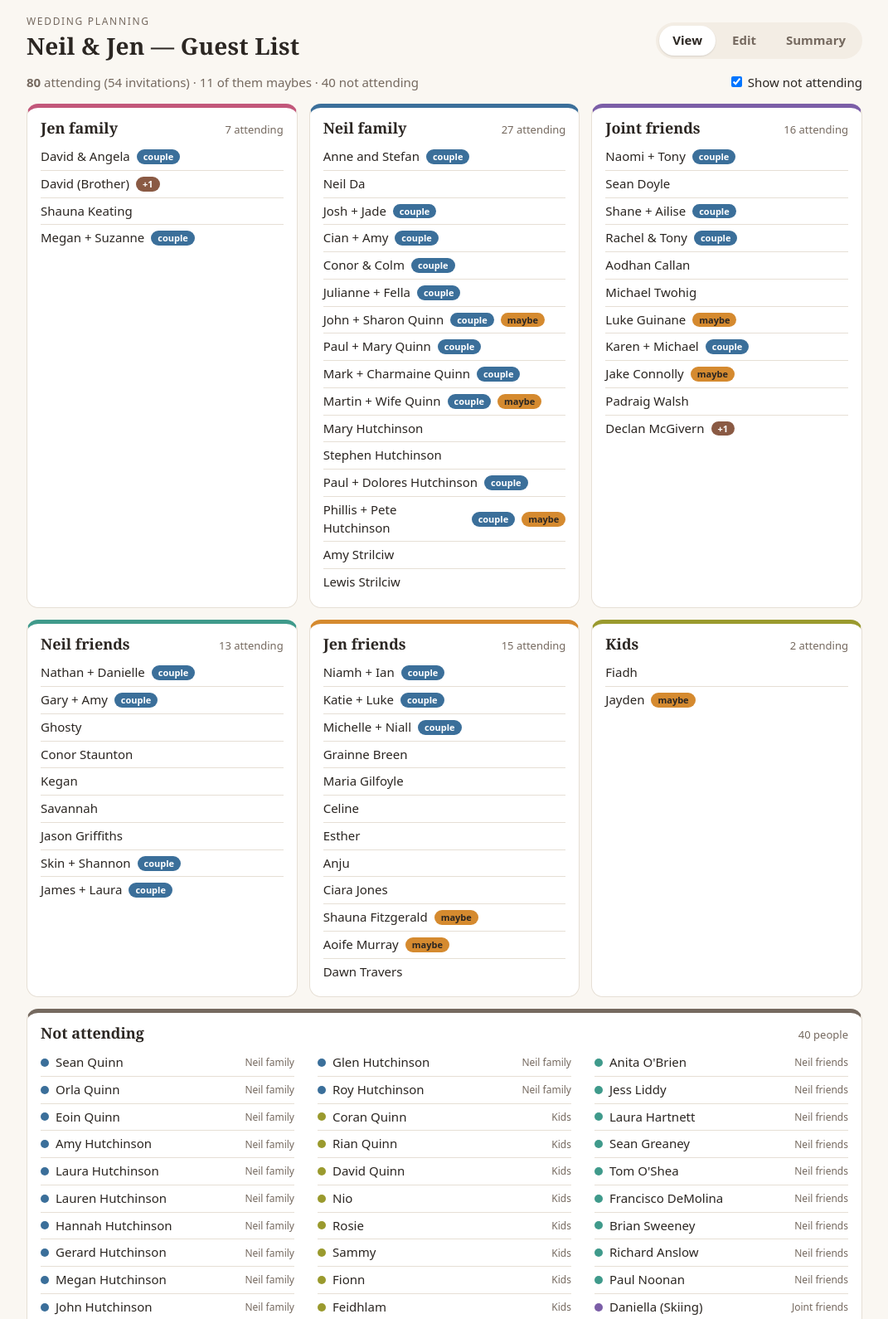
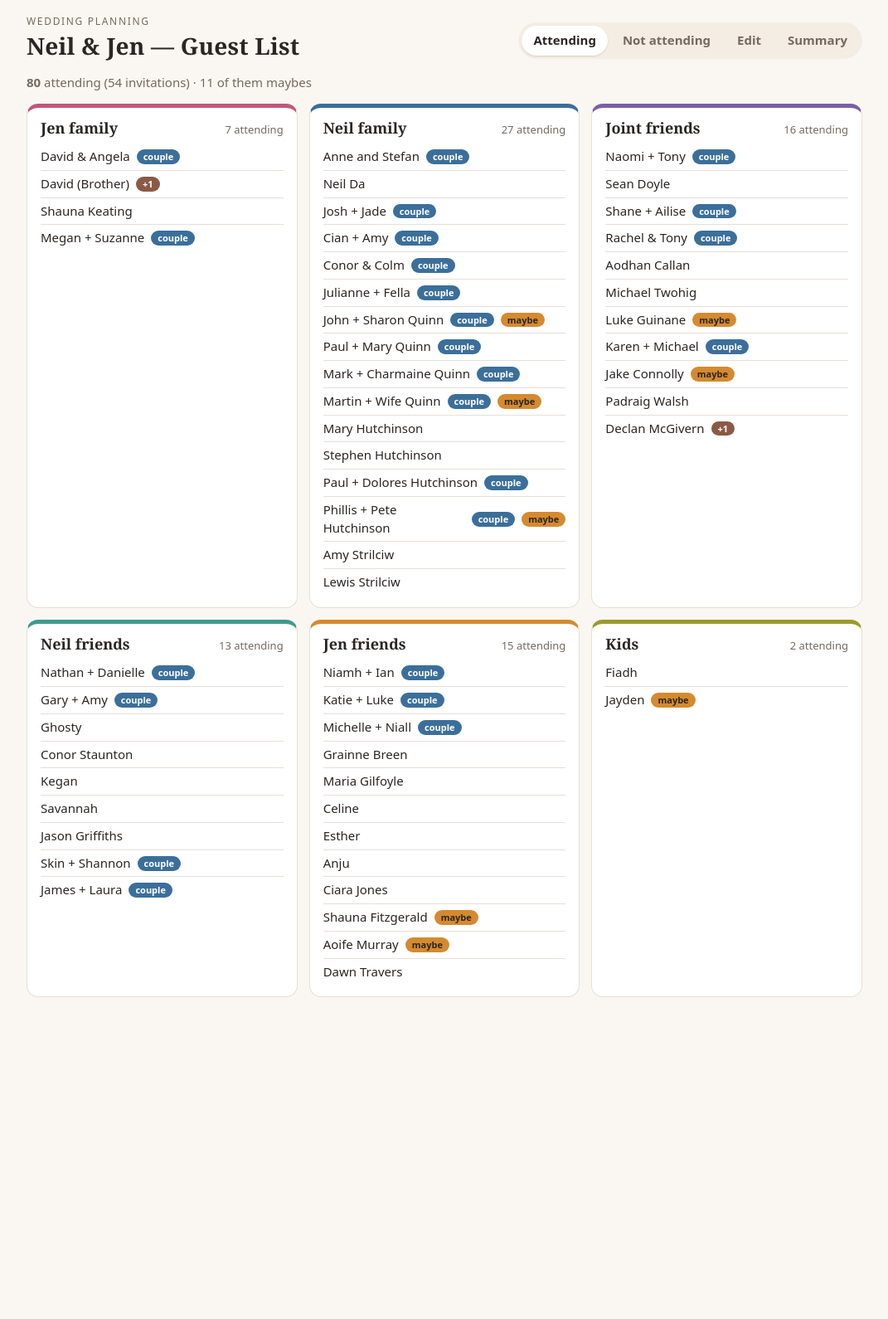
Before and after one commit to neilq1810/big-day-plan, a plain HTML site: page index.html in a window 1280 px wide. Shown: the top 1590 px of the page at 83% size, without its empty margins (104-1175 px from the left). After the commit the page ends 1258 px from the top, so only its background shows below. Drawn offline with Linux system fonts and the light colour scheme.

Commit message:
Split View into Attending and Not attending tabs
Co-Authored-By: Claude Sonnet 5.5 <noreply@anthropic.com>
Claude-Session: https://claude.ai/code/session_01X1Q6MR5JVLaWTH2z36KZmq

```diff
--- a/index.html
+++ b/index.html
@@ -27,8 +27,8 @@ header{display:flex;flex-wrap:wrap;align-items:flex-end;justify-content:space-be
 h1{font:600 28px/1.1 Georgia,"Times New Roman",serif;margin:0;letter-spacing:.2px}
 h1 small{display:block;font:500 12px/1 system-ui,sans-serif;letter-spacing:.14em;text-transform:uppercase;color:var(--muted);margin-bottom:8px}
 h2{font-size:15px;margin:0 0 4px;font-weight:600}
-nav{display:flex;gap:4px;background:var(--soft);padding:4px;border-radius:999px}
-nav button{border:0;background:transparent;color:var(--muted);font:inherit;font-weight:600;padding:7px 16px;border-radius:999px;cursor:pointer}
+nav{display:flex;gap:4px;max-width:100%;overflow-x:auto;background:var(--soft);padding:4px;border-radius:999px}
+nav button{white-space:nowrap;border:0;background:transparent;color:var(--muted);font:inherit;font-weight:600;padding:7px 14px;border-radius:999px;cursor:pointer}
 nav button[aria-selected=true]{background:var(--surface);color:var(--ink);box-shadow:0 1px 2px rgba(0,0,0,.12)}
 button,input,select,textarea{font:inherit;color:inherit}
 :focus-visible{outline:2px solid var(--accent);outline-offset:2px}
@@ -111,10 +111,6 @@ details textarea{width:100%;min-height:90px;margin:8px 0}
 .tag{font-size:11px;font-weight:700;border-radius:999px;padding:1px 8px;background:var(--accent);color:var(--accent-ink)}
 .tag.couple{background:var(--neil-family)}
 .tag.maybe{background:var(--jen-friends);color:#2b2622}
-.vcard.notatt{border-top-color:var(--muted)}
-.vcard.notatt ul{columns:3 230px;column-gap:28px}
-.vcard.notatt li{break-inside:avoid}
-.vcard.notatt .gl{font-size:12px;margin-left:auto}
 .tag.off{background:var(--soft);color:var(--muted);border:1px solid var(--line)}
 dialog{border:1px solid var(--line);border-radius:14px;background:var(--surface);color:var(--ink);padding:18px;width:min(560px,calc(100vw - 32px))}
 dialog::backdrop{background:rgba(0,0,0,.45)}
@@ -127,7 +123,8 @@ dialog::backdrop{background:rgba(0,0,0,.45)}
   <header>
     <h1><small>Wedding planning</small>Neil &amp; Jen &mdash; Guest List</h1>
     <nav role="tablist" aria-label="Pages">
-      <button role="tab" id="tab-view" aria-selected="true" data-view="view">View</button>
+      <button role="tab" id="tab-view" aria-selected="true" data-view="view">Attending</button>
+      <button role="tab" id="tab-out" aria-selected="false" data-view="out">Not attending</button>
       <button role="tab" id="tab-list" aria-selected="false" data-view="list">Edit</button>
       <button role="tab" id="tab-summary" aria-selected="false" data-view="summary">Summary</button>
     </nav>
@@ -151,8 +148,6 @@ dialog::backdrop{background:rgba(0,0,0,.45)}
   <main id="view-view">
     <div class="toolbar" style="margin-bottom:14px">
       <span class="muted" id="viewTotals"></span>
-      <span style="flex:1"></span>
-      <label><input type="checkbox" id="showNot" checked> Show not attending</label>
     </div>
     <div class="vgrid" id="viewGrid"></div>
   </main>
@@ -567,34 +562,29 @@ function renderSummary(){
 }
 
 /* ---------- view ---------- */
-function renderView(){
-  const showNot = $('showNot').checked;
+function renderView(out){
   const t = stats(state.guests);
-  $('viewTotals').innerHTML = `<b>${t.head}</b> attending (${t.invited} invitations)` + (t.maybe?` \u00B7 ${t.maybePeople} of them maybes`:'') + (t.notInvited?` \u00B7 ${t.notInvited} not attending`:'');
+  $('viewTotals').innerHTML = out
+    ? `<b>${t.notInvited}</b> not attending`
+    : `<b>${t.head}</b> attending (${t.invited} invitations)` + (t.maybe?` \u00B7 ${t.maybePeople} of them maybes`:'');
   const tags = x => `${x.party==='plus1'?'<span class="tag">+1</span>':x.party==='couple'?'<span class="tag couple">couple</span>':''}${x.maybe?'<span class="tag maybe">maybe</span>':''}`;
   const cards = GROUPS.map(g=>{
-    const list = state.guests.filter(x=>x.group===g.id && x.invited);
+    const list = state.guests.filter(x=>x.group===g.id && x.invited===!out);
     if(!list.length) return '';
     const s = stats(state.guests.filter(x=>x.group===g.id));
-    return `<section class="vcard" style="border-top-color:${col(g.id)}"><h2>${g.label}<span>${s.head} attending</span></h2><ul>${
+    return `<section class="vcard" style="border-top-color:${col(g.id)}"><h2>${g.label}<span>${out ? list.length+' not attending' : s.head+' attending'}</span></h2><ul>${
       list.map(x=>`<li><span class="nm">${esc(x.name)}</span>${tags(x)}${x.notes?`<span class="muted" style="font-size:12px">${esc(x.notes)}</span>`:''}</li>`).join('')
     }</ul></section>`;
   }).join('');
-  const out = state.guests.filter(x=>!x.invited);
-  const notAtt = showNot && out.length ? `<section class="vcard notatt" style="grid-column:1/-1"><h2>Not attending<span>${out.length} ${out.length===1?'person':'people'}</span></h2><ul>${
-    out.map(x=>`<li><span class="dot" style="background:${col(x.group)}" title="${G[x.group].label}"></span><span class="nm">${esc(x.name)}</span>${tags(x)}<span class="muted gl">${G[x.group].label}</span></li>`).join('')
-  }</ul></section>` : '';
-  $('viewGrid').innerHTML = (cards + notAtt) || '<div class="card empty" style="grid-column:1/-1">No guests yet. Add some on the Edit page.</div>';
+  $('viewGrid').innerHTML = cards || `<div class="card empty" style="grid-column:1/-1">${out?'Nobody is marked as not attending.':'No guests yet. Add some on the Edit page.'}</div>`;
 }
-$('showNot').addEventListener('change', renderView);
 
 /* ---------- events ---------- */
 function show(view){
-  ['view','list','summary'].forEach(v=>{
-    $('view-'+v).hidden = v!==view;
-    $('tab-'+v).setAttribute('aria-selected', v===view);
-  });
-  if(view==='summary') renderSummary(); else if(view==='view') renderView(); else renderList();
+  const main = view==='out' ? 'view' : view;
+  ['view','list','summary'].forEach(v=>{ $('view-'+v).hidden = v!==main; });
+  ['view','out','list','summary'].forEach(v=>$('tab-'+v).setAttribute('aria-selected', v===view));
+  if(view==='summary') renderSummary(); else if(view==='view'||view==='out') renderView(view==='out'); else renderList();
   if(location.hash!=='#'+view) history.replaceState(null,'','#'+view);
 }
 document.querySelectorAll('nav button').forEach(b=>b.addEventListener('click',()=>show(b.dataset.view)));
@@ -679,7 +669,7 @@ $('importFile').addEventListener('change', async e=>{
 });
 
 initControls();
-show(['#summary','#list'].includes(location.hash) ? location.hash.slice(1) : 'view');
+show(['#summary','#list','#out'].includes(location.hash) ? location.hash.slice(1) : 'view');
 </script>
 </body>
 </html>
```
